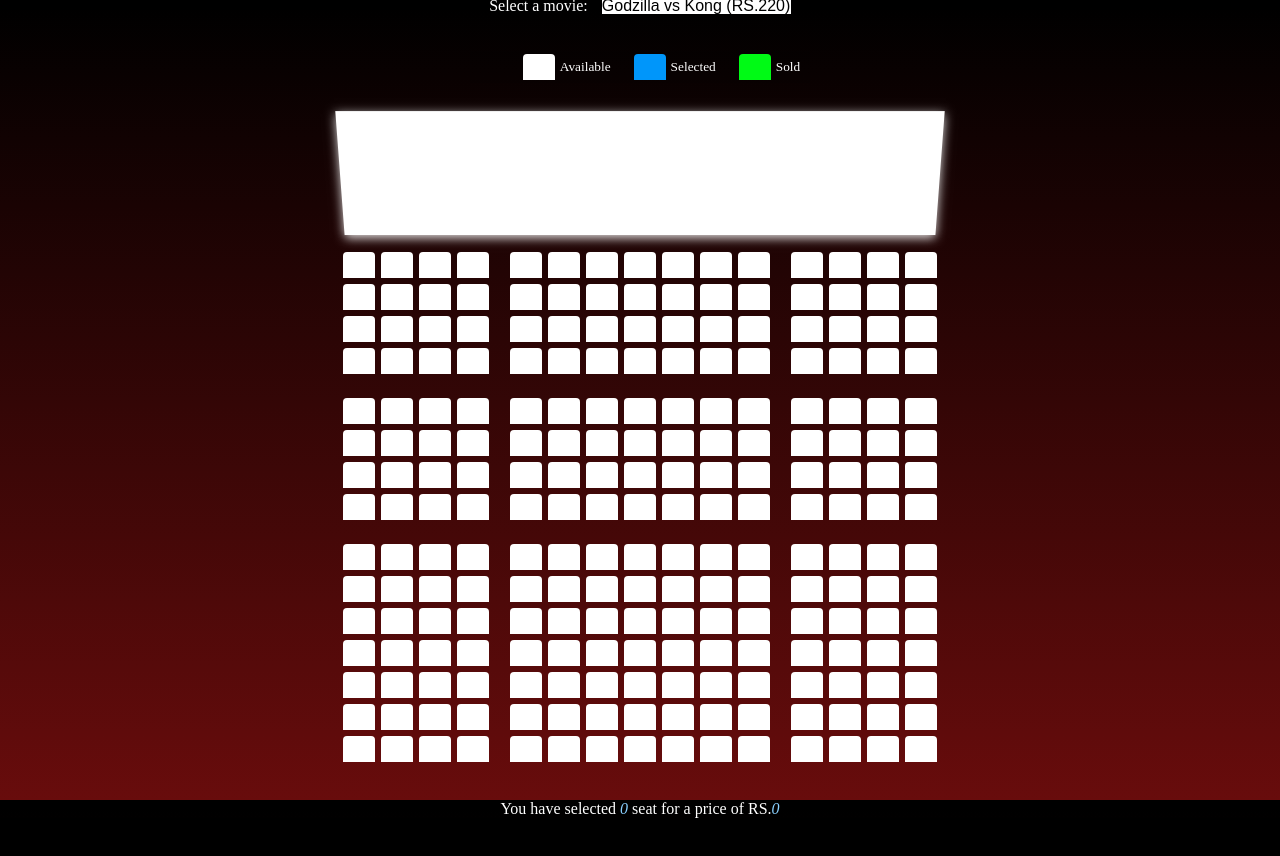
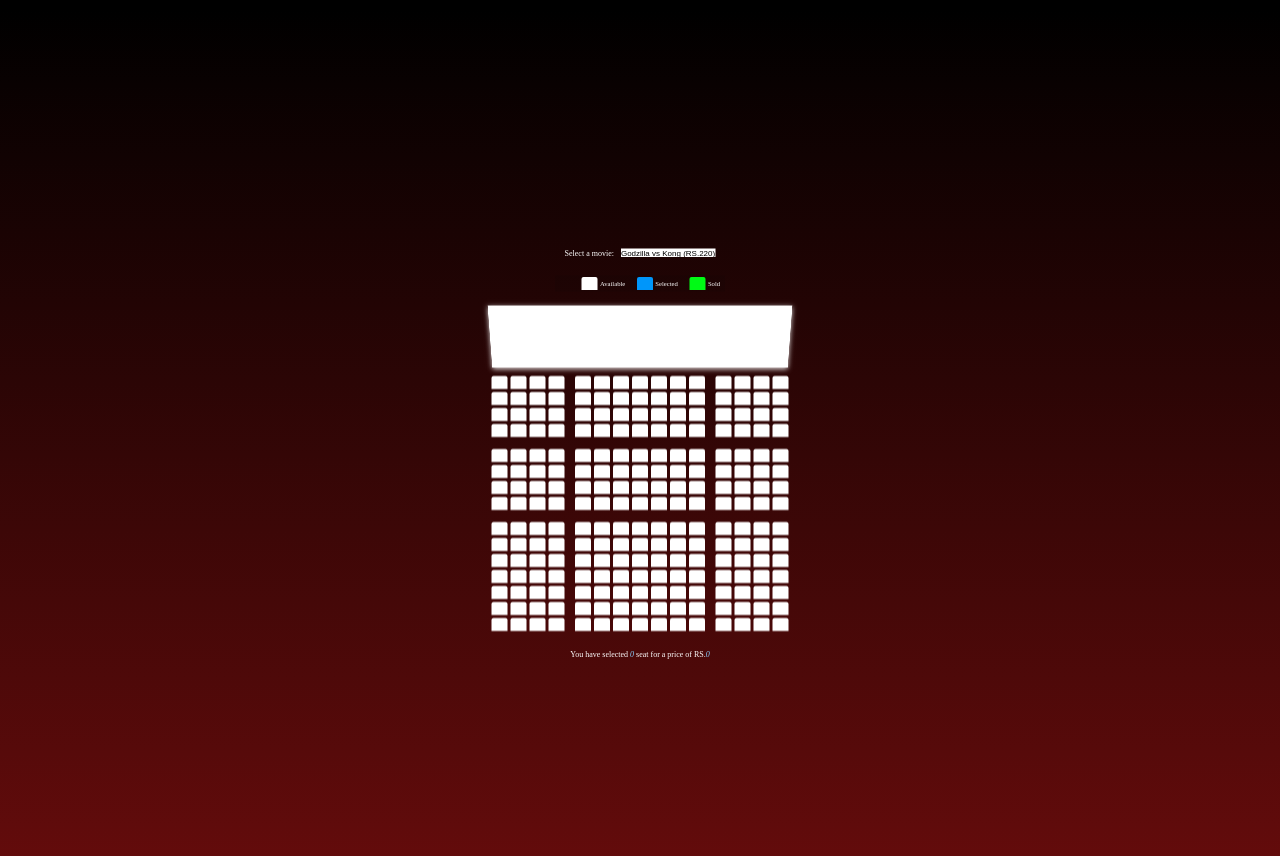
Before and after one commit to anilcorekci/css-html-js, a plain HTML site: page index.html in a window 1280 px wide. Before the commit the page ends 818 px from the top, so only its background shows below. Drawn offline with Linux system fonts and the light colour scheme.

Commit message:
Update style.css

```diff
--- a/style.css
+++ b/style.css
@@ -3,13 +3,15 @@ body {
   background-color:rgb(0, 0, 0);
   background-image: linear-gradient(to bottom, rgba(0, 0, 0, 0.13) 0%,rgba(0,0,0,0.01) 1%,rgb(104, 12, 12) 100%);
   color: #fff;
-  display: flex;
-  flex-direction: column;
+
   align-items: center;
   justify-content: center;
   height: 100vh;
-
-  margin: 0;
+  display: flex;
+  flex-direction: column;
+  margin-top:50px;
+  margin-bottom: 50px;
+  transform: scale(0.5,0.5);
 }
 
 .movie-container {
@@ -31,6 +33,7 @@ body {
 .container {
   perspective: 1000px;
   margin-bottom: 30px;
+  grid-template-columns: minmax(10px, auto) 1fr 1fr;
 }
 
 .seat {
```
